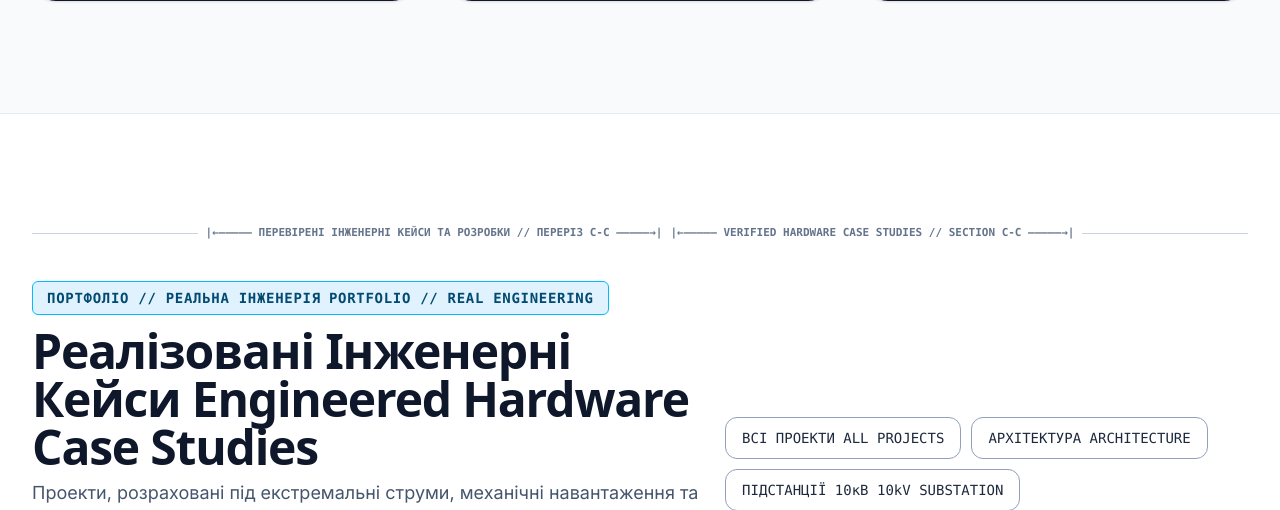
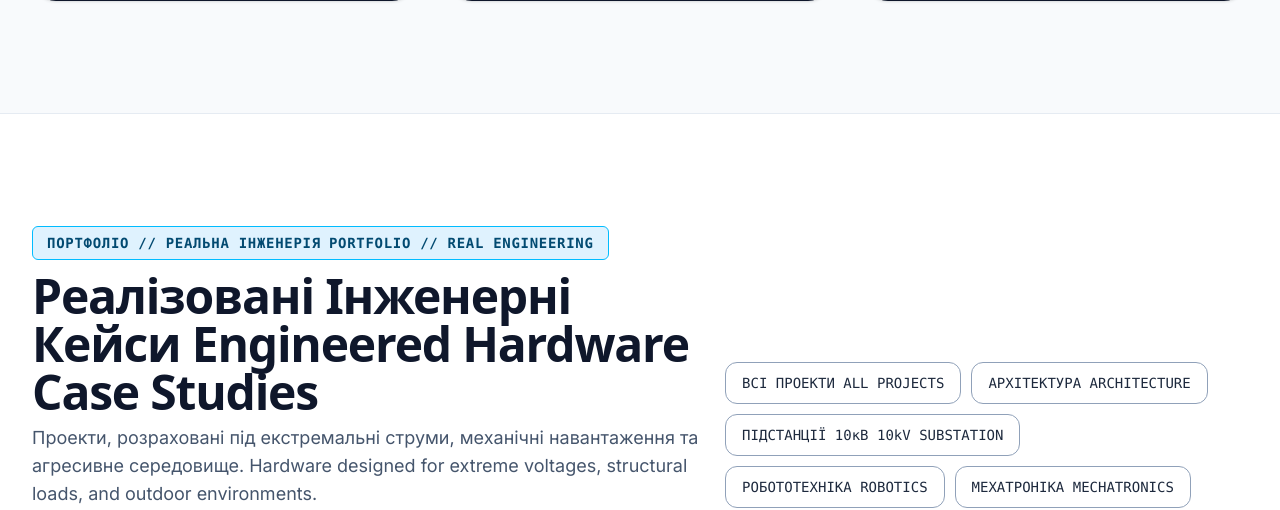
Before and after one commit to Mar1Art1S/modexdesing, a Laravel app: page /index.html in a window 1280 px wide. Shown: the part 2680-3190 px from the top of the page. Run offline with Laravel 12, Linux system fonts and the light colour scheme; style sheets or scripts are compiled from the project's sources; some libraries are stand-ins or nearby versions; some web fonts are replaced.

Commit message:
Remove redundant CAD dimension line separators across landing page sections

```diff
--- a/public/index.html
+++ b/public/index.html
@@ -26,7 +26,7 @@
         </script>
         <link rel="modulepreload" href="/vendor/three/build/three.module.min.js">
 
-        <link rel="preload" as="style" href="/build/assets/app-fU41pg2_.css" /><link rel="preload" as="style" href="/build/assets/app-PTugdkvS.css" /><link rel="modulepreload" as="script" href="/build/assets/app-CM2RBJOY.js" /><link rel="stylesheet" href="/build/assets/app-fU41pg2_.css" data-navigate-track="reload" /><link rel="stylesheet" href="/build/assets/app-PTugdkvS.css" data-navigate-track="reload" /><script type="module" src="/build/assets/app-CM2RBJOY.js" data-navigate-track="reload"></script>
+        <link rel="preload" as="style" href="/build/assets/app-Dl-sY8sV.css" /><link rel="preload" as="style" href="/build/assets/app-PTugdkvS.css" /><link rel="modulepreload" as="script" href="/build/assets/app-CM2RBJOY.js" /><link rel="stylesheet" href="/build/assets/app-Dl-sY8sV.css" data-navigate-track="reload" /><link rel="stylesheet" href="/build/assets/app-PTugdkvS.css" data-navigate-track="reload" /><script type="module" src="/build/assets/app-CM2RBJOY.js" data-navigate-track="reload"></script>
         <style>
             .bg-blueprint-grid {
                 background-color: #ffffff;
@@ -610,12 +610,6 @@
     <section id="projects" class="py-20 lg:py-28 bg-white" x-data="{ currentFilter: 'all' }">
         <div class="max-w-7xl mx-auto px-4 sm:px-6 lg:px-8">
 
-            <!-- TECHNICAL DIMENSION SEPARATOR -->
-            <div class="cad-dimension-line mb-10 text-xs font-mono font-bold">
-                <span x-show="lang === 'ua'">&vert;&larr;&mdash;&mdash;&mdash;&mdash;&mdash; ПЕРЕВІРЕНІ ІНЖЕНЕРНІ КЕЙСИ ТА РОЗРОБКИ // ПЕРЕРІЗ C-C &mdash;&mdash;&mdash;&mdash;&mdash;&rarr;&vert;</span>
-                <span x-show="lang === 'en'">&vert;&larr;&mdash;&mdash;&mdash;&mdash;&mdash; VERIFIED HARDWARE CASE STUDIES // SECTION C-C &mdash;&mdash;&mdash;&mdash;&mdash;&rarr;&vert;</span>
-            </div>
-
             <div class="flex flex-col md:flex-row md:items-end justify-between gap-6 mb-12" data-aos="fade-up" data-aos-duration="600">
                 <div>
                     <div class="inline-flex items-center gap-2 px-3.5 py-1.5 rounded-md bg-sky-100 border border-sky-400 text-sky-900 text-xs sm:text-sm font-mono font-bold uppercase tracking-wider mb-3">
@@ -920,12 +914,6 @@
     <section id="printing" class="py-20 lg:py-28 cad-blueprint-substrate">
         <div class="max-w-7xl mx-auto px-4 sm:px-6 lg:px-8">
 
-            <!-- TECHNICAL DIMENSION SEPARATOR -->
-            <div class="cad-dimension-line mb-10 text-xs font-mono font-bold">
-                <span x-show="lang === 'ua'">&vert;&larr;&mdash;&mdash;&mdash;&mdash;&mdash; ПРИКЛАД РОБОТИ // ФОТО ВІД ЗАМОВНИКА &rarr; РОЗРОБКА 3D-ПРОТОТИПУ &mdash;&mdash;&mdash;&mdash;&mdash;&rarr;&vert;</span>
-                <span x-show="lang === 'en'">&vert;&larr;&mdash;&mdash;&mdash;&mdash;&mdash; CLIENT CASE WORKFLOW // REFERENCE PHOTO &rarr; 3D PRINTED PROTOTYPE &mdash;&mdash;&mdash;&mdash;&mdash;&rarr;&vert;</span>
-            </div>
-
             <!-- SECTION HEADER -->
             <div class="text-center max-w-3xl mx-auto mb-12 sm:mb-16" data-aos="fade-up" data-aos-duration="600">
                 <div class="inline-flex items-center gap-2 px-3.5 py-1.5 rounded-md bg-sky-100 border border-sky-400 text-sky-900 text-xs sm:text-sm font-mono font-bold uppercase tracking-wider mb-4">
@@ -1270,12 +1258,6 @@
     <!-- ============================================================ -->
     <section id="engineering" class="py-20 lg:py-28 bg-white">
         <div class="max-w-7xl mx-auto px-4 sm:px-6 lg:px-8">
-
-            <!-- TECHNICAL DIMENSION SEPARATOR -->
-            <div class="cad-dimension-line mb-10 text-xs font-mono font-bold">
-                <span x-show="lang === 'ua'">&vert;&larr;&mdash;&mdash;&mdash;&mdash;&mdash; ПРОЦЕС ЗАМОВЛЕННЯ // 3D-ДРУК ДЕТАЛЕЙ ТА СПІВПРАЦЯ &mdash;&mdash;&mdash;&mdash;&mdash;&rarr;&vert;</span>
-                <span x-show="lang === 'en'">&vert;&larr;&mdash;&mdash;&mdash;&mdash;&mdash; ORDER WORKFLOW // 3D PRINTING &amp; CLIENT COLLABORATION &mdash;&mdash;&mdash;&mdash;&mdash;&rarr;&vert;</span>
-            </div>
 
             <!-- SECTION HEADER -->
             <div class="text-center max-w-3xl mx-auto mb-12 sm:mb-16" data-aos="fade-up" data-aos-duration="600">
@@ -1625,12 +1607,6 @@
                  details: ''
              }">
         <div class="max-w-7xl mx-auto px-4 sm:px-6 lg:px-8">
-
-            <!-- TECHNICAL DIMENSION SEPARATOR -->
-            <div class="cad-dimension-line mb-10 text-xs font-mono font-bold">
-                <span x-show="lang === 'ua'">&vert;&larr;&mdash;&mdash;&mdash;&mdash;&mdash; ОФОРМЛЕННЯ ЗАМОВЛЕННЯ // ВІД КРЕСЛЕННЯ ДО ГОТОВОЇ МОДЕЛІ &mdash;&mdash;&mdash;&mdash;&mdash;&rarr;&vert;</span>
-                <span x-show="lang === 'en'">&vert;&larr;&mdash;&mdash;&mdash;&mdash;&mdash; ORDER SPECIFICATION // FROM DRAWING TO FINISHED PART &mdash;&mdash;&mdash;&mdash;&mdash;&rarr;&vert;</span>
-            </div>
 
             <div class="grid grid-cols-1 lg:grid-cols-12 gap-8 lg:gap-10 items-stretch">
 
```
Also changed, not shown: resources/views/welcome.blade.php (+0 -24 lines), 3 other files.
